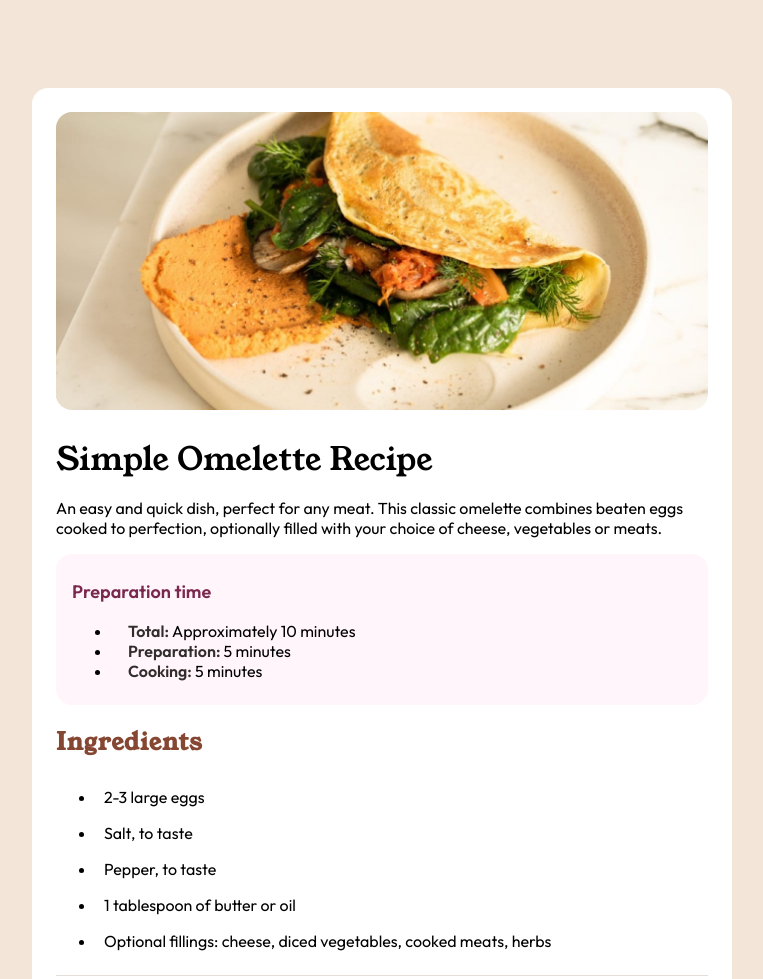
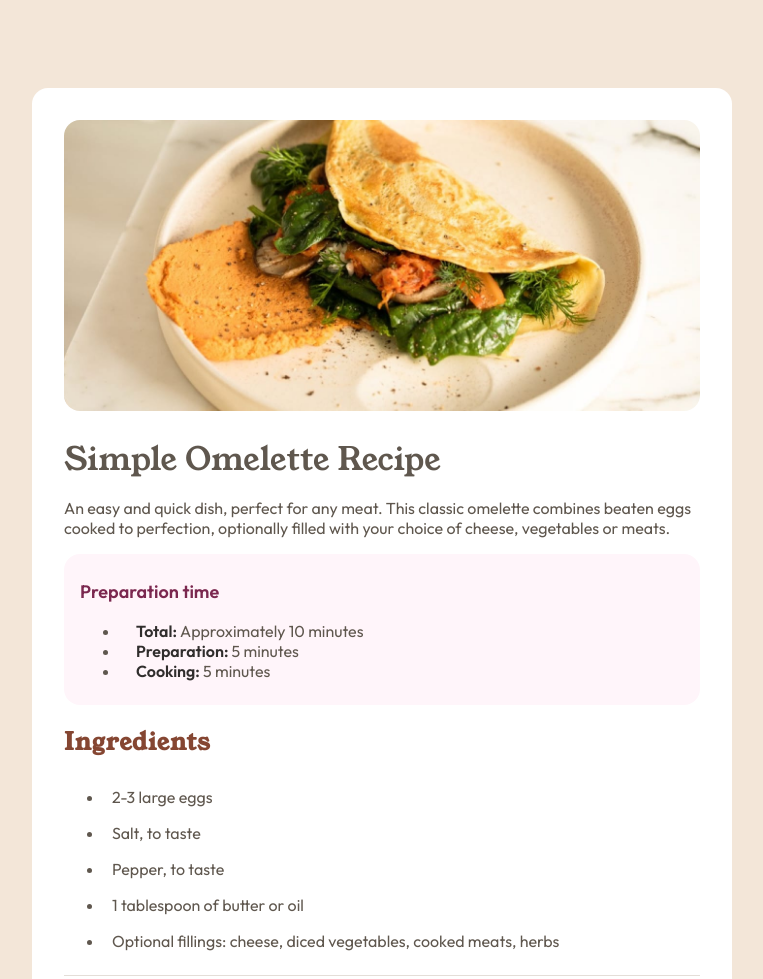
Before and after one commit to vinimello0/recipe-page, a plain HTML site: page index.html in a window 1280 px wide. Shown: the top 979 px of the page, without its empty margins (258-1021 px from the left). Drawn offline with Linux system fonts and the light colour scheme.

Commit message:
10º commit - Padding de 2em adicionado, algumas varíaveis colocadas

```diff
--- a/css/style.css
+++ b/css/style.css
@@ -4,6 +4,7 @@
     --grey-border: hsl(30, 18%, 87%);
     --span-color: hsl(24, 5%, 18%);
     --fw-600: 600;
+    --ff-young: 'Young Serif', sans-serif;
 }
 
 *,
@@ -18,13 +19,14 @@
     align-items: center;
     font-family: 'Outfit', sans-serif;
     background-color: hsl(30, 54%, 90%);
+    color: hsl(30, 10%, 34%);
  }
 
  .wrapper {
     width: 700px;
     min-height: 37.5em;
     background-color: white;
-    padding: 1.5em;
+    padding: 2em;
     border-radius: 1em;
     margin-top: 5em;
  }
@@ -36,7 +38,7 @@
  }
 
  .header h1 {
-    font-family: 'Young Serif', sans-serif;
+    font-family: var(--ff-young);
     font-weight: 400;
     font-size: 2em;
     margin-bottom: .5em;
@@ -44,7 +46,7 @@
 
  h2 {
     color: var(--primary-color);
-    font-family: 'Young Serif', sans-serif;
+    font-family: var(--ff-young);
     font-weight: 600;
     letter-spacing: 1px;
  }
```
Also changed, not shown: 1 other file.
